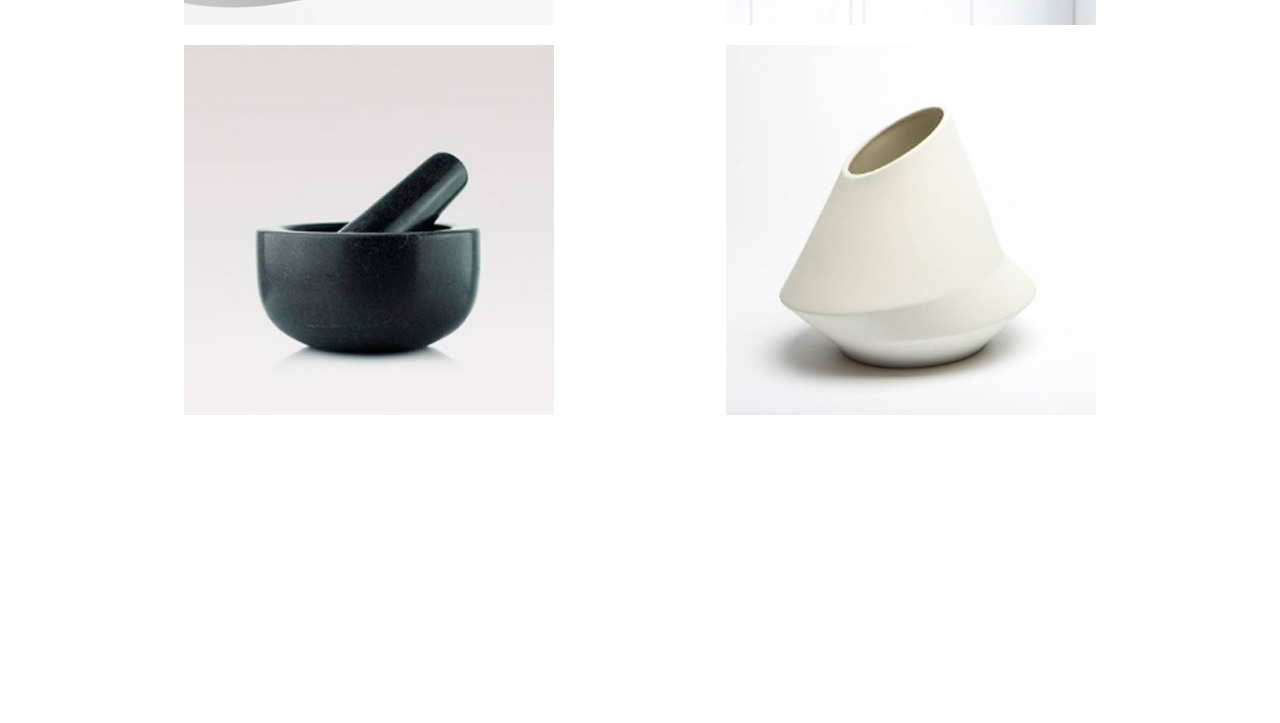
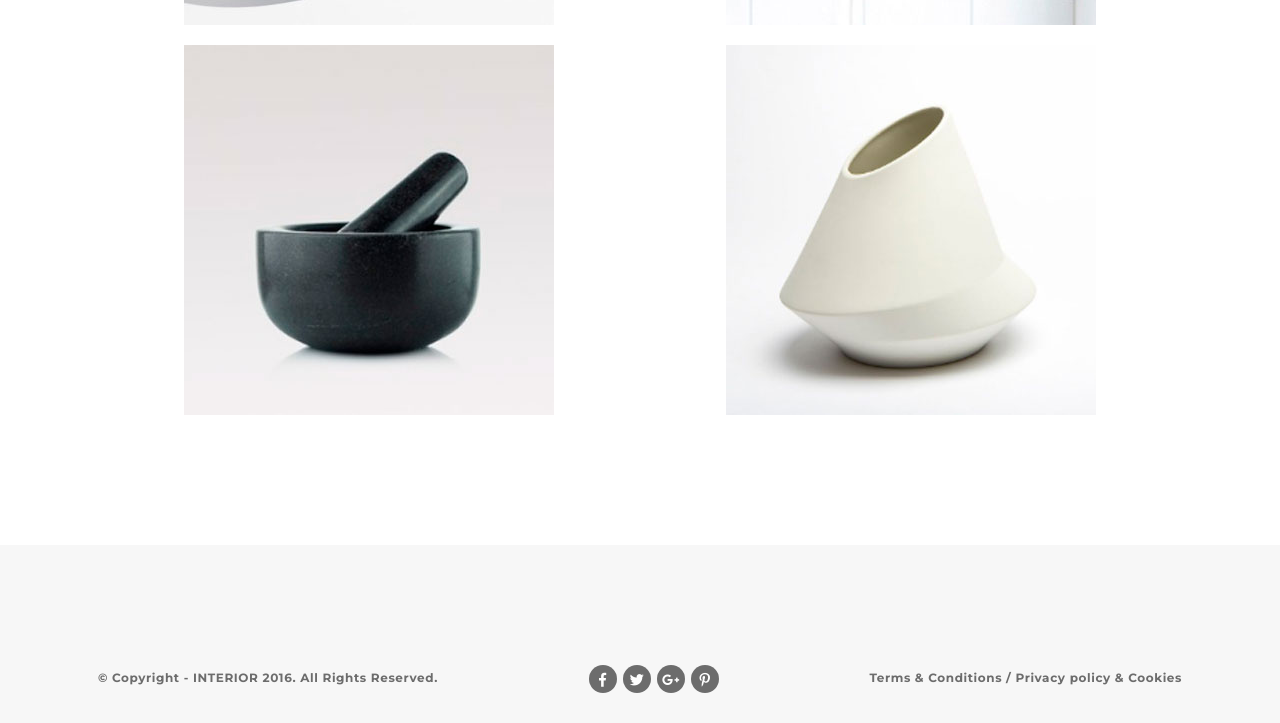
Before and after one commit to kayn23/shopVerstka, a website: page app/index.pug in a window 1280 px wide. Shown: the part 3000-3723 px from the top of the page. Before the commit the page ends 3545 px from the top, so only its background shows below. Drawn offline with nearby package versions, Linux system fonts and the light colour scheme; files that its build step writes are made by us from their sources.

Commit message:
footer copy-block

```diff
--- a/app/pug_modul/footer.pug
+++ b/app/pug_modul/footer.pug
@@ -0,0 +1,11 @@
+footer
+    .footer
+
+        .footer--copy
+            .footer--copyright &copy; Copyright - INTERIOR 2016. All Rights Reserved.
+            .footer--social
+                a.footer--social-link(href="#") <i class="fab fa-facebook-f"></i>
+                a.footer--social-link(href="#") <i class="fab fa-twitter"></i>
+                a.footer--social-link(href="#") <i class="fab fa-google-plus-g"></i>
+                a.footer--social-link(href="#") <i class="fab fa-pinterest-p"></i>
+            .footer--copyright Terms &amp;&nbsp;Conditions&nbsp;/ Privacy policy &amp;&nbsp;Cookies
--- a/app/scss/_general.scss
+++ b/app/scss/_general.scss
@@ -92,7 +92,6 @@
 
 @media (max-width: 650px){
   .caption {
-    &-segment {}
     &-slider {
       &-position_topSlider {
         margin-bottom: 15px;
--- a/app/scss/_var.scss
+++ b/app/scss/_var.scss
@@ -6,6 +6,7 @@ $tomato: #e53935;
 $dark-sky-blue: #1e88e5;
 $mid-green: #43a047;
 $white: #ffffff;
+$background-footer: #f7f7f7;
 
 * {
   margin:0;
--- a/app/scss/block/_footer.scss
+++ b/app/scss/block/_footer.scss
@@ -0,0 +1,38 @@
+.footer {
+    background: $background-footer;
+    padding: 120px 98px 30px;
+    color: $brownish-grey;
+
+    &--copyright {
+        font-size: 12px;
+        font-weight: 700;
+        line-height: 2.17;
+        letter-spacing: 0.6px;
+    }
+
+    &--copy {
+        display: flex;
+        flex-wrap: wrap;
+        justify-content: space-between;
+    }
+    &--social{
+        width: 130px;
+        display: flex;
+        justify-content: space-between;
+        &-link {
+            width: 28px;
+            height: 28px;
+            color: $white;
+            background: $brownish-grey;
+            border-radius: 50%;
+            display: inline-block;
+            line-height: 30px;
+            overflow: hidden;
+            text-align: center;
+            transition: .3s;
+            &:hover {
+                transform: scale(1.15);
+            }
+        }
+    }
+}
```
Also changed, not shown: app/css/main.css, app/index.html, 1 other file.
